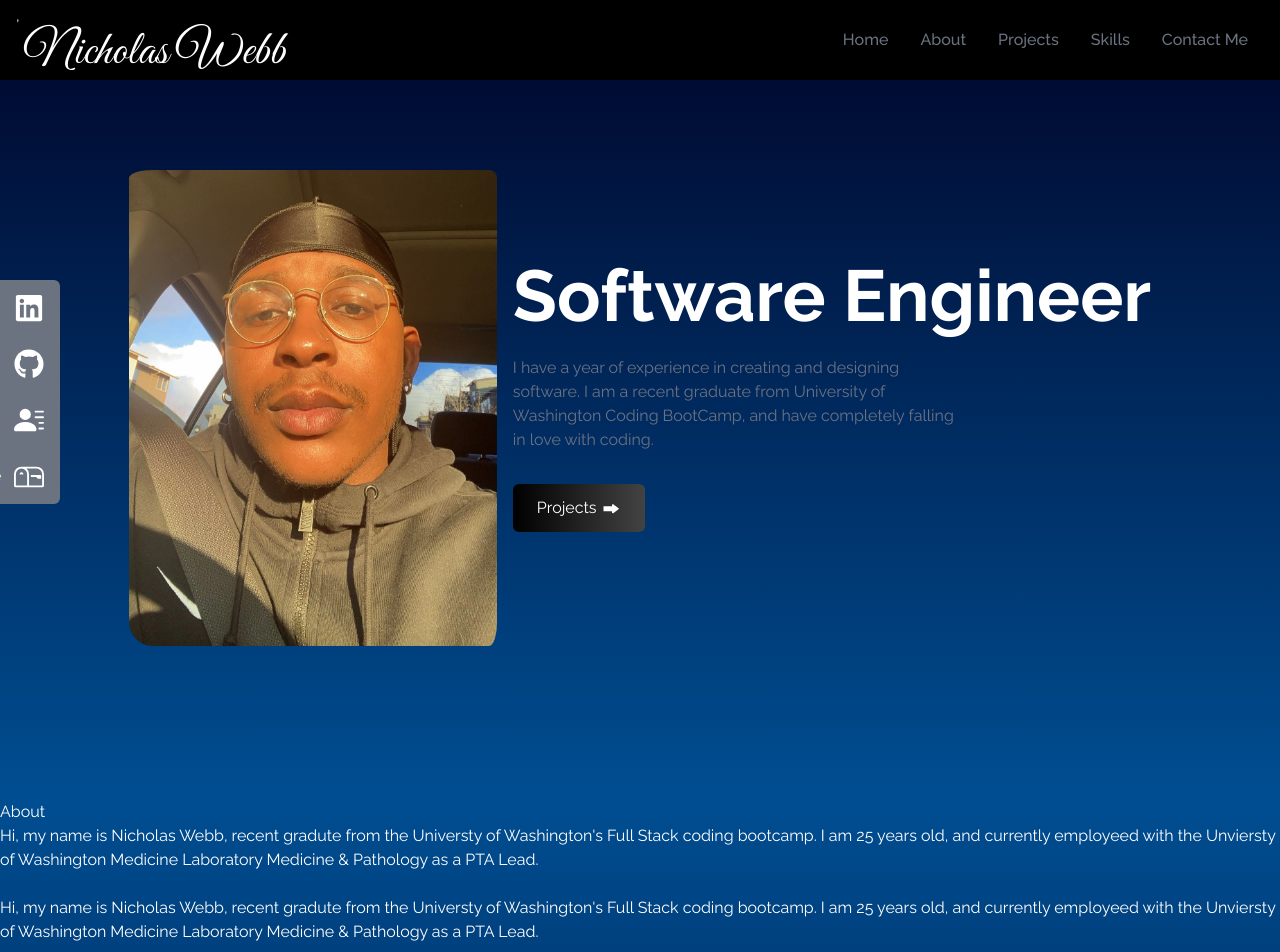
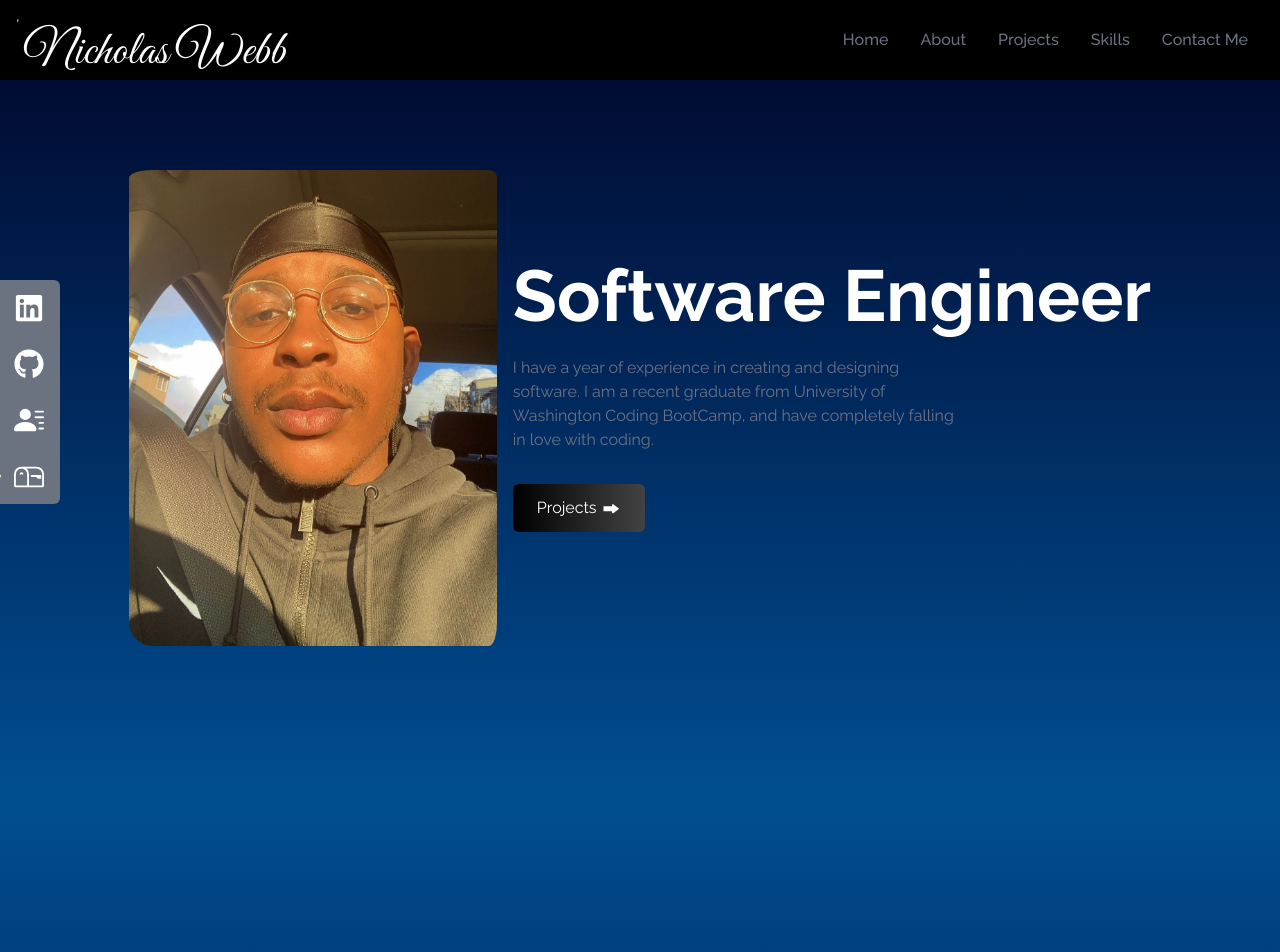
Before and after one commit to Kingnick253/Portolio-rework, a React (Create React App) app: page / in a window 1280 px wide. Shown: the top 952 px of the page. Built offline with nearby package versions, Linux system fonts and the light colour scheme.

Commit message:
Added more styling

```diff
--- a/src/components/About.js
+++ b/src/components/About.js
@@ -3,7 +3,7 @@ import React from 'react'
 const About = () => {
   return (
     <div class= 'about' className='w-full h-screen bg-gradient-to-b from-FrostTwo to-FrostOne text-white'>
-        <div >
+        <div className='flex max-w-screen-lg p-4 mx-auto flex-col justify-center w-full h-full' >
             <div>
 
                 <p>
```
